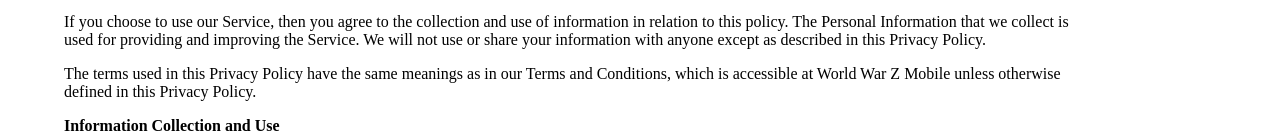
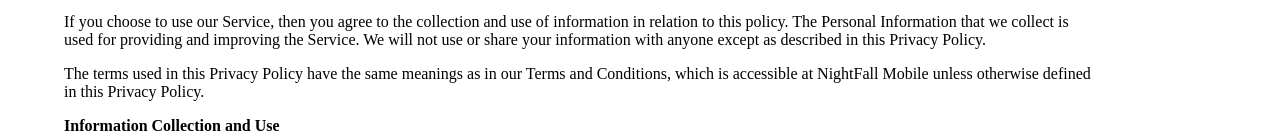
Before and after one commit to DeNesisSEA/Privacy-Policy, a plain HTML site: page index.html in a window 1280 px wide. Shown: the part 298-433 px from the top of the page. Drawn offline with Linux system fonts and the light colour scheme.

Commit message:
Update index.html

```diff
--- a/index.html
+++ b/index.html
@@ -34,7 +34,7 @@
 <p>The minimum age to create a user account is 13 (&ldquo;Account&rdquo;). We will not knowingly collect personal data from children under this age. Insofar as certain countries or platforms apply a higher age of consent for the collection of personal data, DeNesis Account requires parental consent before an Account is created and personal data associated with it is collected. DeNesis encourages parents to instruct their children to never give out personal information when online.</p>
 <p>This page is used to inform visitors regarding our policies with the collection, use, and disclosure of Personal Information if anyone decided to use our Service.</p>
 <p>If you choose to use our Service, then you agree to the collection and use of information in relation to this policy. The Personal Information that we collect is used for providing and improving the Service. We will not use or share your information with anyone except as described in this Privacy Policy.</p>
-<p>The terms used in this Privacy Policy have the same meanings as in our Terms and Conditions, which is accessible at World War Z Mobile unless otherwise defined in this Privacy Policy.</p>
+<p>The terms used in this Privacy Policy have the same meanings as in our Terms and Conditions, which is accessible at NightFall Mobile unless otherwise defined in this Privacy Policy.</p>
 <p><strong>Information Collection and Use</strong><br />For a better experience, while using our Service, we may require you to provide us with certain personally identifiable information, including but not limited to identify an individual, such as full name, email address, contact address, postal code, position data, title, occupation, personal interests, and other data that you choose to submit. . The information that we request will be retained by us and used as described in this privacy policy.</p>
 <p>The app does use third party services that may collect information used to identify you.</p>
 <p>Link to privacy policy of third party service providers used by the app</p>
```
